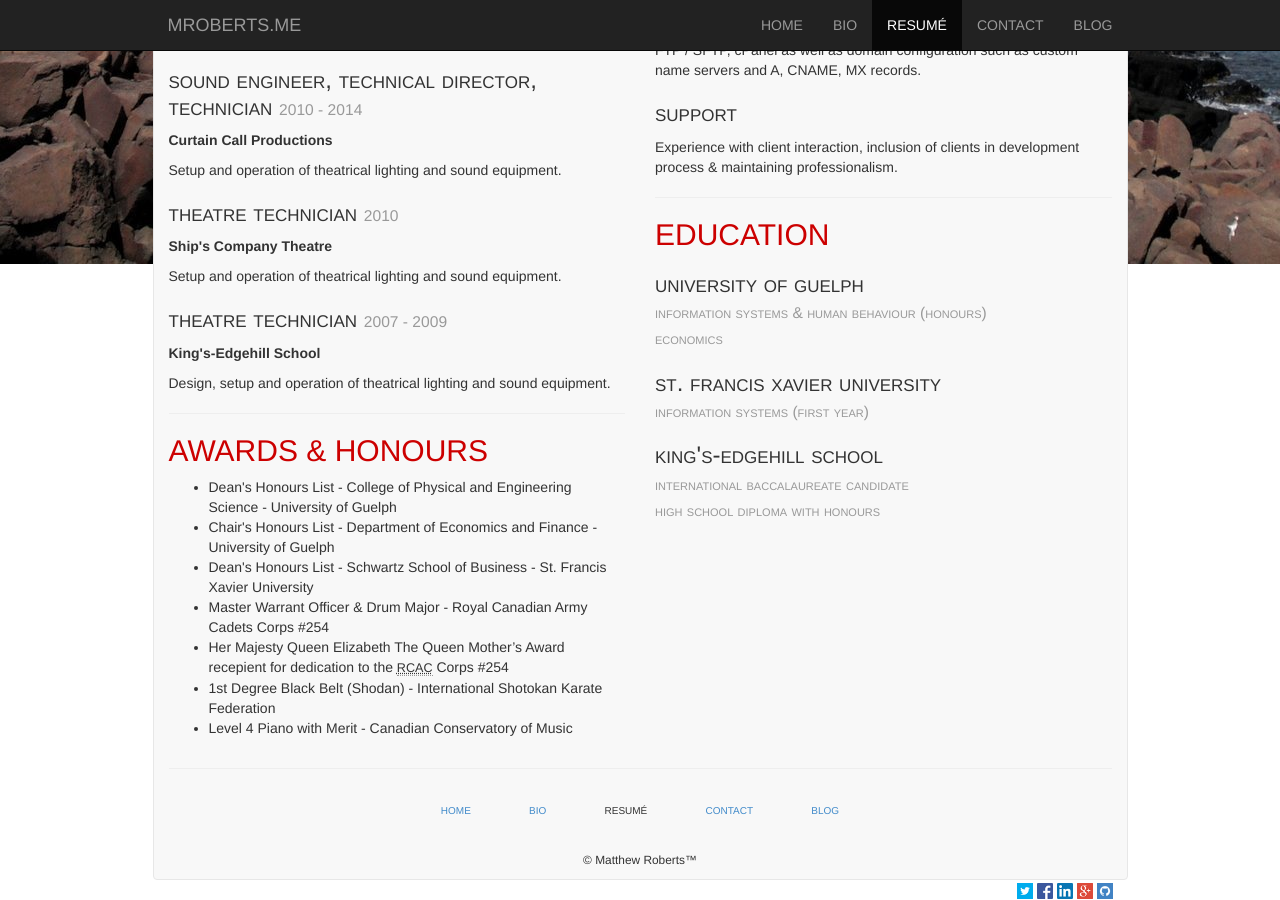
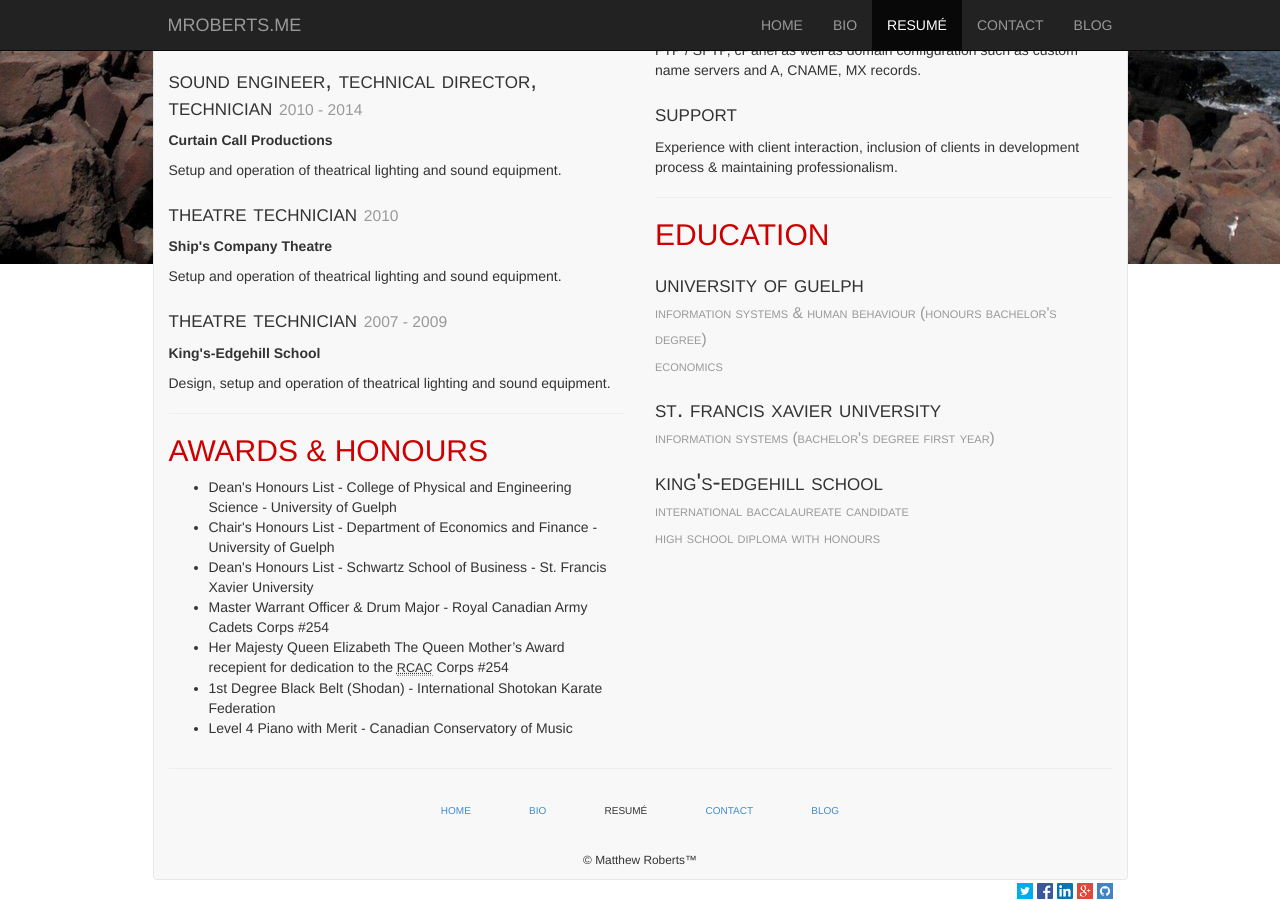
Before and after one commit to eruraindil/eruraindil.github.com, a Jekyll site: the page built from resume/index.html, in a window 1280 px wide and 900 px high, scrolled down 936 px. Built offline with Jekyll 4.4.1, drawn with Linux system fonts in a browser that asks for light colours; Markdown is read by kramdown in place of the engine named in the settings.

Commit message:
Update index.html

```diff
--- a/resume/index.html
+++ b/resume/index.html
@@ -16,7 +16,7 @@
 <hr>
 <div class="row">
   <div class="col-md-6">
-    <h2 class="hidden">jobs</h2>
+    <h2 class="hidden">experience</h2>
 
     <h3>Web Developer <small>2014 - current</small></h3>
     <p><strong>Lung Association of Saskatchewan</strong></p>
@@ -71,8 +71,8 @@
     <p>Experience with client interaction, inclusion of clients in development process &amp; maintaining professionalism.</p>
     <hr>
     <h2>education</h2>
-    <h3>University of Guelph <br><small>Information Systems &amp; Human Behaviour (Honours)<br>Economics</small></h3>
-    <h3>St. Francis Xavier University <br><small>Information Systems (first year)</small></h3>
+    <h3>University of Guelph <br><small>Information Systems &amp; Human Behaviour (Honours Bachelor's Degree)<br>Economics</small></h3>
+    <h3>St. Francis Xavier University <br><small>Information Systems (Bachelor's Degree first year)</small></h3>
     <h3>King's-Edgehill School <br><small>International Baccalaureate Candidate<br>High School Diploma with Honours</small></h3>
   </div>
 </div>
```
